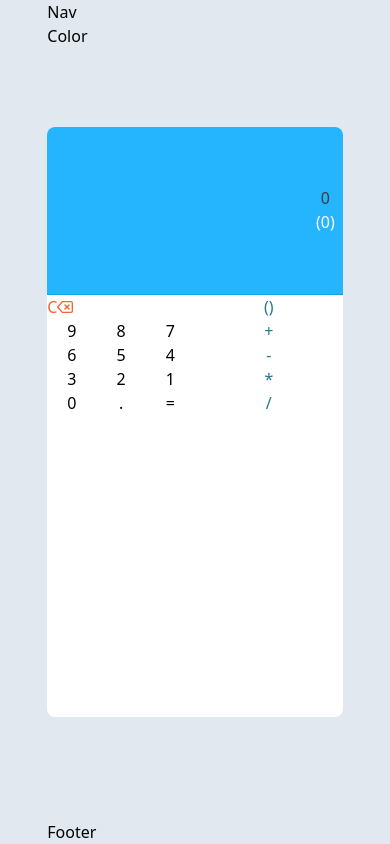
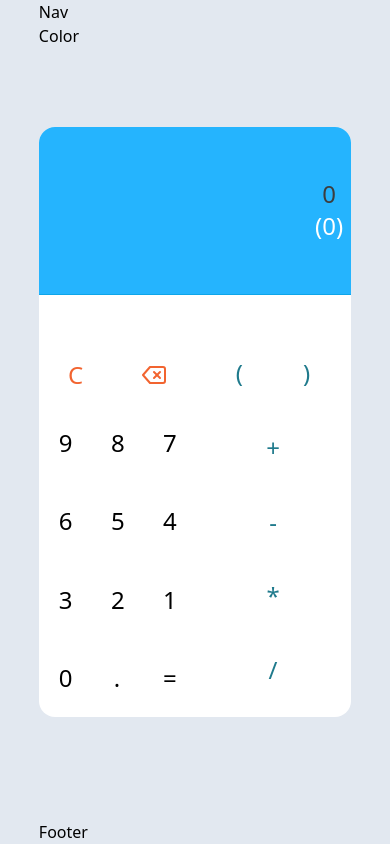
Before and after one commit to Milanganesas/calculator, a React (Create React App) app: page / in a window 390 px wide. Built offline with nearby package versions, Linux system fonts and the light colour scheme.

Commit message:
mobile test

```diff
--- a/src/Components/Calculator.js
+++ b/src/Components/Calculator.js
@@ -12,8 +12,8 @@ const Calculator = () => {
     const {color, resultCSS} = useColor();
 
     return (
-        <div className="h-96 w-52 rounded-lg" style={{background: color.main, height: "70vh", width: "35vh"}}>
-            <div style={{background: color.secondary, height: "20vh"}} className="grid justify-end border-b border-b-sky-500 rounded-t-lg content-center">
+        <div className="h-96 w-52 rounded-2xl grid" style={{background: color.main, height: "70vh", width: "37vh"}}>
+            <div style={{background: color.secondary, height: "20vh"}} className="grid justify-end border-b border-b-sky-500 rounded-t-2xl content-center overflow-clip">
                 {calculate ?
                     <div style={{color: color.calculate}} className={resultCSS}>{calculate}</div> :
                     <div style={{color: color.calculate}} className={resultCSS}>0</div>}
@@ -22,11 +22,17 @@ const Calculator = () => {
                     <div style={{color: color.result}} className={resultCSS}>({calculate || 0})</div>}
             </div>
             <div className="grid grid-cols-2">
-                <div>
-                    <OpClear />
-                    <Numbers />
+                <div className="grid justify-center">
+                    <div className="flex text-xl justify-around content-center">
+                        <OpClear />
+                    </div>
+                    <div className="grid grid-cols-3 text-xl">
+                        <Numbers />
+                    </div>
                 </div>
-                <Operators />
+                <div className="grid text-2xl justify-center content-around">
+                    <Operators />
+                </div>
             </div>
         </div>
     )
--- a/src/Components/Numbers.js
+++ b/src/Components/Numbers.js
@@ -5,7 +5,7 @@ const Numbers = () => {
 
     const {calculate, setCalculate} = useCalculate();
     const {setResult} = useResult();
-    const {color} = useColor();
+    const {color, numberCSS} = useColor();
 
     const addCaracter = (e) => {
         const value = e.target.innerText;
@@ -32,7 +32,7 @@ const Numbers = () => {
 
         for (let i = 0; i < 10; i++) {
            numbers.unshift(
-            <button key={i} onClick={addCaracter} style={{color: color.number}}>{i}</button>
+            <button key={i} onClick={addCaracter} style={{color: color.number}} className={numberCSS}>{i}</button>
            );
         };
 
@@ -40,11 +40,11 @@ const Numbers = () => {
     };
 
     return (
-        <div className="grid grid-cols-3">
+        <>
             { createNumbers() }
-            <button style={{color: color.number}} onClick={addCaracter}>.</button>
-            <button style={{color: color.number}} onClick={equal}>=</button>
-        </div>
+            <button style={{color: color.number}} className={numberCSS} onClick={addCaracter}>.</button>
+            <button style={{color: color.number}} className={numberCSS} onClick={equal}>=</button>
+        </>
     )
 };
 
--- a/src/Components/OpClear.js
+++ b/src/Components/OpClear.js
@@ -6,7 +6,7 @@ const OpClear = () => {
 
     const {calculate, setCalculate} = useCalculate();
     const {setResult} = useResult();
-    const {color} = useColor();
+    const {color, opClearCSS} = useColor();
 
     const clear = () => {
         setCalculate("");
@@ -19,10 +19,10 @@ const OpClear = () => {
     };
 
     return (
-        <div className="flex">
-            <button style={{color: color.clear}} onClick={clear}>C</button>
-            <button style={{color: color.clear}} onClick={caracterDelete}><FiDelete /></button>
-        </div>
+        <>
+            <button style={{color: color.clear}} className={opClearCSS} onClick={clear}>C</button>
+            <button style={{color: color.clear}} className={opClearCSS} onClick={caracterDelete}><FiDelete /></button>
+        </>
     )
 
 };
--- a/src/Components/Operators.js
+++ b/src/Components/Operators.js
@@ -5,7 +5,7 @@ const Operators = () => {
 
     const {calculate, setCalculate} = useCalculate();
     const {setResult} = useResult();
-    const {color} = useColor();
+    const {color, operatorsCSS} = useColor();
 
     const operators = ["+", "-", "*", "/", "."];
 
@@ -40,18 +40,18 @@ const Operators = () => {
     };
 
     return (
-        <div className="grid">
-            <div className="flex justify-center">
-                <button style={{color: color.operators}} onClick={addParentheses}>(</button>
-                <button style={{color: color.operators}} onClick={addParentheses}>)</button>
+        <>
+            <div className="flex justify-center justify-between content-center gap-5">
+                <button style={{color: color.operators}} className={operatorsCSS} onClick={addParentheses}>(</button>
+                <button style={{color: color.operators}} className={operatorsCSS} onClick={addParentheses}>)</button>
             </div>
             {operators.map ( (op, idx) => {
                 if(op !== ".") {
-                    return (<button key={idx} style={{color: color.operators}} onClick={addOperators}>{op}</button>)
+                    return (<button key={idx} style={{color: color.operators}} className={operatorsCSS} onClick={addOperators}>{op}</button>)
                 };
             }
             )}
-        </div>
+        </>
     )
 };
 
--- a/src/Context/Styles.js
+++ b/src/Context/Styles.js
@@ -30,10 +30,10 @@ export function StylesProvider ({children}) {
 
     const [color, setColor] = useState(lightTheme);
 
-    const numberCSS = "";
-    const operatorsCSS = "";
-    const opClearCSS = "";
-    const resultCSS = "mr-2 sm:text-2xl text-1xl text-center overflow-clip";
+    const numberCSS = "m-5 text-2xl text-center";
+    const operatorsCSS = "mx-5 mb-5 text-2xl text-center";
+    const opClearCSS = "mx-5 text-2xl text-center";
+    const resultCSS = "mr-2 text-2xl text-center";
 
     const changeColor = () => {
         color.main === lightTheme.main ? setColor(darkTheme) : setColor(lightTheme);
```
